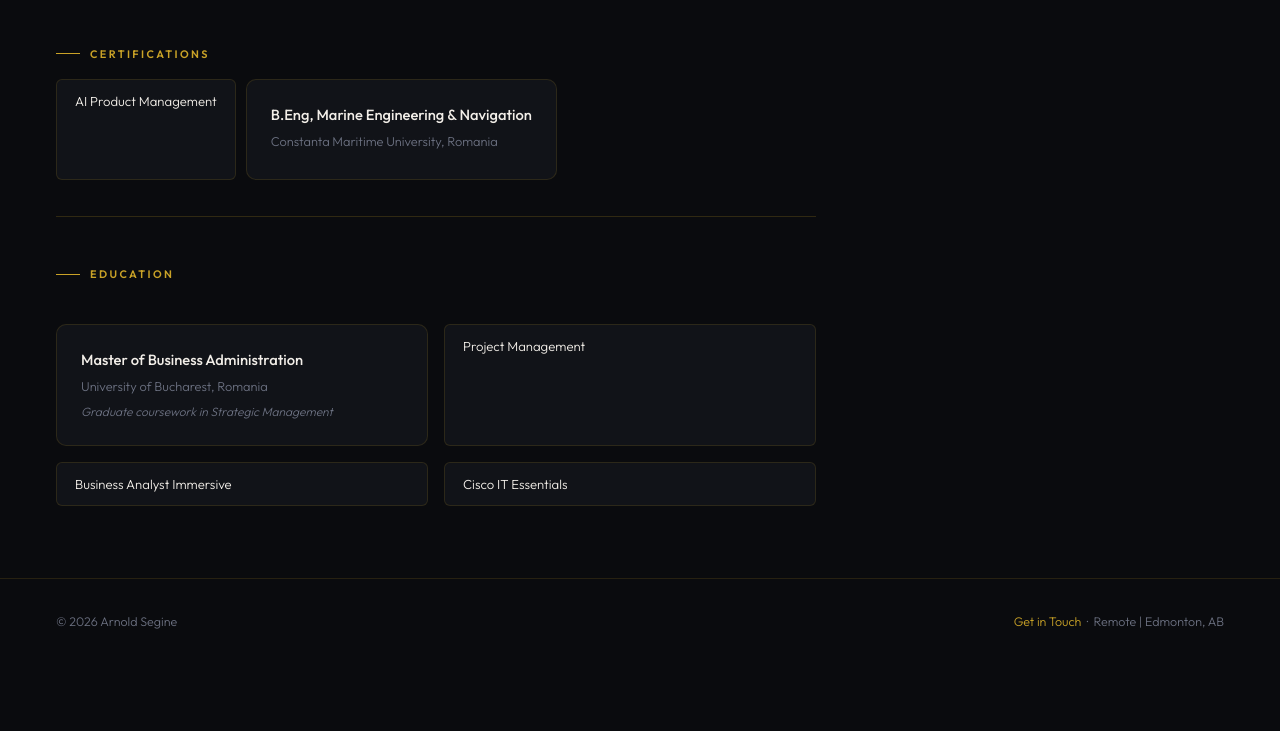
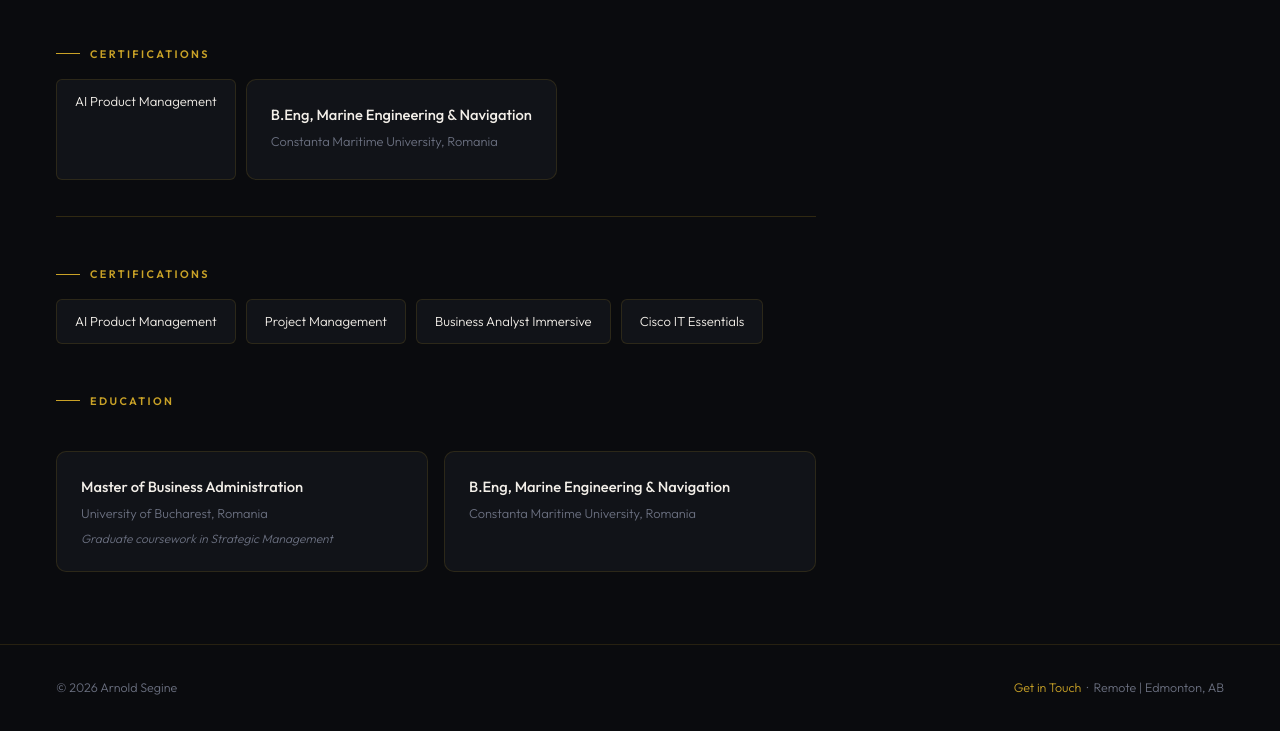
Before and after one commit to arnoldsegine/Arnold-Segine-s-Portfolio, a plain HTML site: page experience.html in a window 1280 px wide. Shown: the part 2242-2973 px from the top of the page. Before the commit the page ends 2906 px from the top, so only its background shows below. Drawn offline with nearby package versions, Linux system fonts and the light colour scheme.

Commit message:
Update experience.html

```diff
--- a/experience.html
+++ b/experience.html
@@ -174,7 +174,15 @@
       </div>
     </div>
 
-    <hr class="gold-rule" style="max-width:760px;"/>
+   <hr class="gold-rule" style="max-width:760px;"/>
+
+    <div class="section-label reveal" style="margin-top:48px;">Certifications</div>
+    <div class="cert-list reveal">
+      <div class="cert-badge">AI Product Management</div>
+      <div class="cert-badge">Project Management</div>
+      <div class="cert-badge">Business Analyst Immersive</div>
+      <div class="cert-badge">Cisco IT Essentials</div>
+    </div>
 
     <div class="section-label reveal" style="margin-top:48px;">Education</div>
     <br/>
@@ -184,12 +192,14 @@
         <div class="edu-sub">University of Bucharest, Romania</div>
         <div class="edu-note">Graduate coursework in Strategic Management</div>
       </div>
-      <div class="cert-badge">Project Management</div>
-      <div class="cert-badge">Business Analyst Immersive</div>
-      <div class="cert-badge">Cisco IT Essentials</div>
+      <div class="edu-card">
+        <h4>B.Eng, Marine Engineering &amp; Navigation</h4>
+        <div class="edu-sub">Constanta Maritime University, Romania</div>
+      </div>
     </div>
 
   </div>
+
 
   <footer>
     <div>© 2026 Arnold Segine</div>
```
